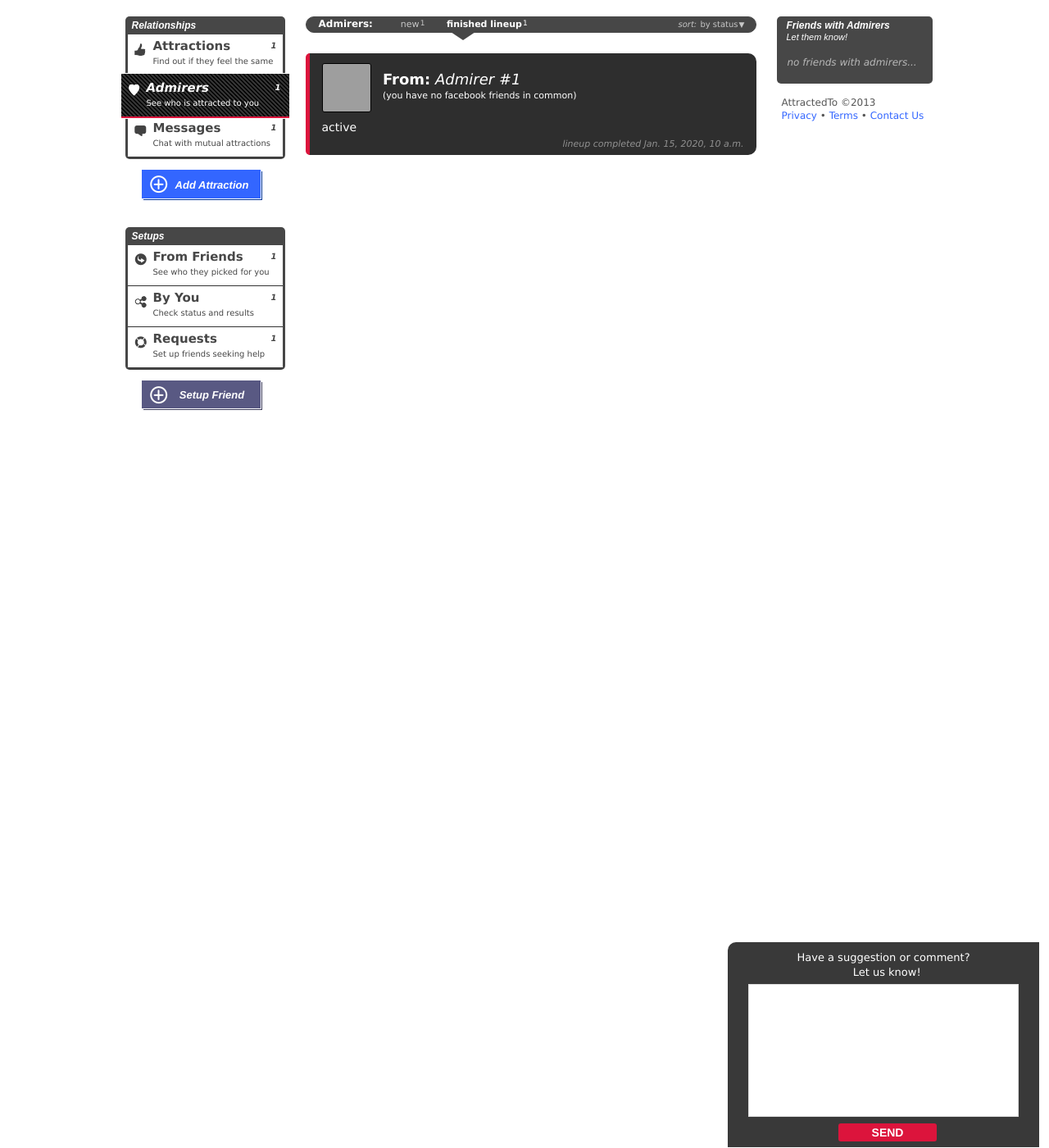
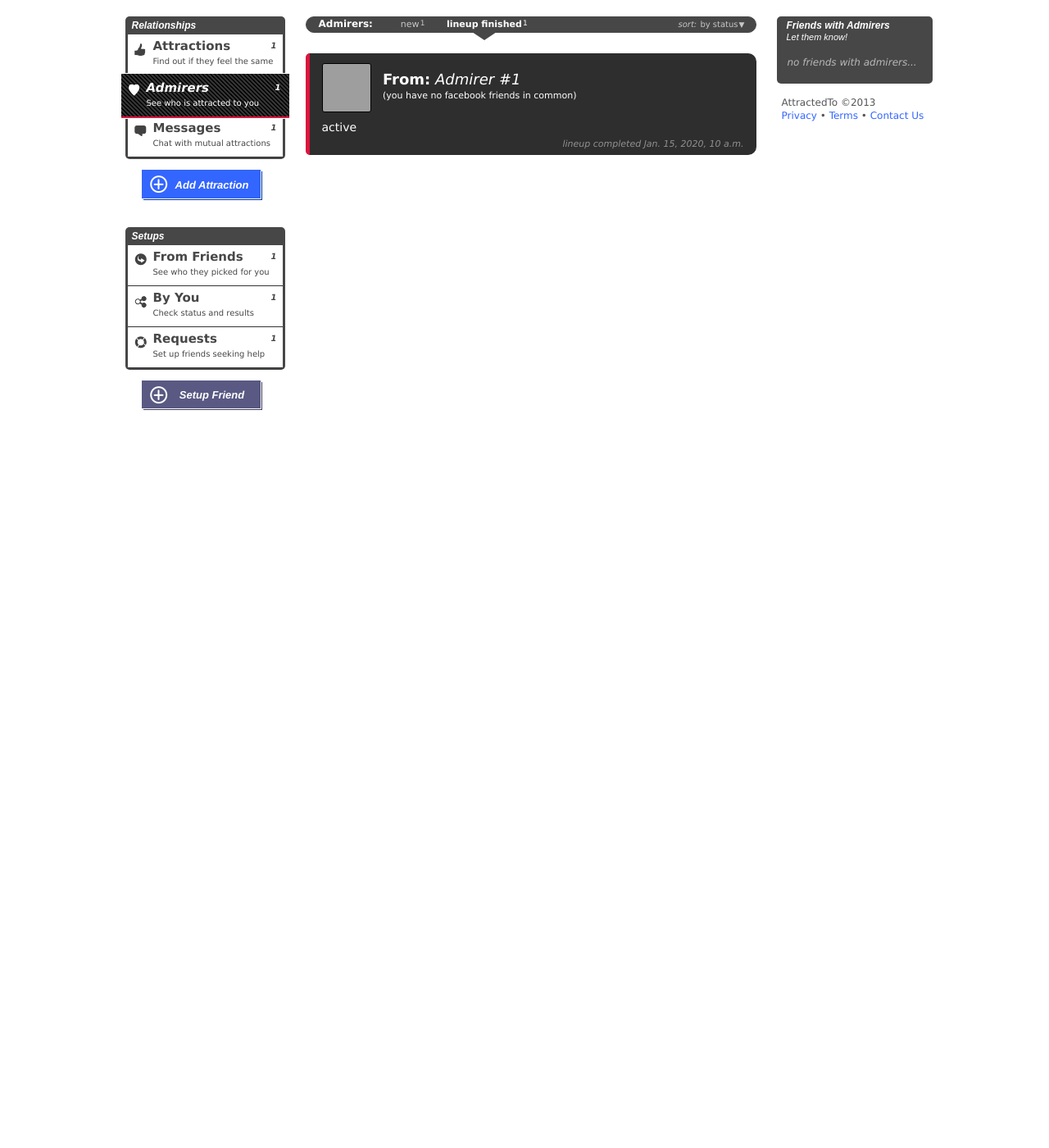
Before and after one commit to christophercheng/Crushmaven, a Django app: template crush/templates/admirers.html in a window 1280 px wide. Shown: the part 45-1445 px from the top of the page at 82% size. After the commit the page ends 545 px from the top, so only its background shows below. Run offline with Django 3.2, Linux system fonts and the light colour scheme; the template is opened without the code that fills it: most values are stand-ins (such as "Sample title", 1, 10 or a date in 2020); parts of the project's set-up code (start-up, migrations or seed data) failed here and were passed over; some libraries are stand-ins or nearby versions; grey boxes are pictures that could not be loaded.

Commit message:
centered the title bar pointers

```diff
--- a/crush/static/fbdater.css
+++ b/crush/static/fbdater.css
@@ -14,7 +14,6 @@ body {
   font-size: 14px;
   line-height: 16px;
   color: #333333;
-	height:1400px;
  	overflow-x: hidden;
  	overflow-y: scroll;
  	/*#force vertical scrollbar on all pages so that main container doesn't jump between pages with and without content
@@ -896,16 +895,24 @@ ul.title_bar li .title_bar_page_first_link {
 	margin-right:30px;
 }
 
-ul.title_bar li .title_bar_page_link #page_link_pointer{
-	position:absolute;
-	left:5px;
-	bottom:-13px;
+ul.title_bar li .title_bar_page_link .page_link_pointer_container{
+	position:absolute;
+	display:inline-block;
+	width:100%;
+	top:16px;
+	left:0px;
+	text-align:center;
+}
+
+ul.title_bar li .title_bar_page_link .page_link_pointer{
+	display:inline-block;
 	width:0px;
 	height:0px;
 	text-align:center;
 	border-left:15px solid transparent;
 	border-right:15px solid transparent;
 	border-top:10px solid #474747;
+	vertical-align:top;
 }
 
 ul.title_bar li .title_bar_page_link .responded_pointer{
--- a/crush/templates/admirers.html
+++ b/crush/templates/admirers.html
@@ -86,11 +86,11 @@ $(document).ready(function()
 	</li>
 	<li class="title_bar_page_links">
 		{% if admirer_type = 0  %}
-			<span class="title_bar_page_link active_title_bar_page_link title_bar_page_first_link "><span id="page_link_pointer" class="lineup_incomplete_pointer"></span>new<span class="title_bar_count"> {{admirer_relationships.count}}</span></span>
-			<a class="title_bar_page_link inactive_title_bar_page_link" href="/admirers_past/">finished lineup<span class="title_bar_count"> {{past_admirers_count}}</span></a>
+			<span class="title_bar_page_link active_title_bar_page_link title_bar_page_first_link "><span class="page_link_pointer_container"><span class="page_link_pointer page_link_first_pointer"></span></span>new<span class="title_bar_count"> {{admirer_relationships.count}}</span></span>
+			<a class="title_bar_page_link inactive_title_bar_page_link" href="/admirers_past/">lineup finished<span class="title_bar_count"> {{past_admirers_count}}</span></a>
 		{% else %}
 			<a class = "title_bar_page_link inactive_title_bar_page_link title_bar_page_first_link" href="/admirers/">new<span class="title_bar_count"> {{progressing_admirers_count}}</span></a>
-			<span class="title_bar_page_link active_title_bar_page_link"><span id="page_link_pointer" class="lineup_finished_pointer"></span>finished lineup<span class="title_bar_count"> {{admirer_relationships.count}}</span></span>
+			<span class="title_bar_page_link active_title_bar_page_link"><span class="page_link_pointer_container"><span class="page_link_pointer page_link_second_pointer"></span></span>lineup finished<span class="title_bar_count"> {{admirer_relationships.count}}</span></span>
 		{% endif %}
 	</li>
 </ul>
--- a/crush/templates/setups_by_me.html
+++ b/crush/templates/setups_by_me.html
@@ -78,11 +78,11 @@ $(document).ready(function()
 	</li>
 	<li class="title_bar_page_links">
 		{% if setup_type = 0  %}
-			<span class="title_bar_page_link active_title_bar_page_link title_bar_page_first_link "><span id="page_link_pointer" class="unfinished_setups_by_me_pointer"></span>started <span class="title_bar_count">{{setup_relationships.count}}</span></span>
+			<span class="title_bar_page_link active_title_bar_page_link title_bar_page_first_link "><span class="page_link_pointer_container"><span class="page_link_pointer page_link_first_pointer"></span></span>started<span class="title_bar_count">{{setup_relationships.count}}</span></span>
 			<a class="title_bar_page_link inactive_title_bar_page_link" href="/completed_setups_by_me/">finished <span class="title_bar_count">{{setups_completed_count}}</span></a>
 		{% else %}
-			<a class = "title_bar_page_link inactive_title_bar_page_link title_bar_page_first_link" href="/setups_by_me/">started <span class="title_bar_count">{{setups_incomplete_count}}</span></a>
-			<span class="title_bar_page_link active_title_bar_page_link"><span id="page_link_pointer" class="finished_setups_by_me_pointer"></span>finished <span class="title_bar_count">{{setup_relationships.count}}</span></span>
+			<a class = "title_bar_page_link inactive_title_bar_page_link title_bar_page_first_link" href="/setups_by_me/">started<span class="title_bar_count">{{setups_incomplete_count}}</span></a>
+			<span class="title_bar_page_link active_title_bar_page_link"><span class="page_link_pointer_container"><span class="page_link_pointer page_link_first_pointer"></span></span>finished<span class="title_bar_count">{{setup_relationships.count}}</span></span>
 		{% endif %}
 	</li>
 </ul>
--- a/crush/templates/setups_for_me.html
+++ b/crush/templates/setups_for_me.html
@@ -86,11 +86,11 @@ $(document).ready(function()
 	</li>
 	<li class="title_bar_page_links">
 		{% if setup_type = 0  %}
-			<span class="title_bar_page_link active_title_bar_page_link title_bar_page_first_link "><span id="page_link_pointer" class="unfinished_setups_for_me_pointer"></span>new <span class="title_bar_count">{{setup_relationships.count}}</span></span>
+			<span class="title_bar_page_link active_title_bar_page_link title_bar_page_first_link "><span class="page_link_pointer_container"><span class="page_link_pointer page_link_first_pointer"></span></span>new<span class="title_bar_count">{{setup_relationships.count}}</span></span>
 			<a class="title_bar_page_link inactive_title_bar_page_link" href="/completed_setups_for_me/">finished <span class="title_bar_count">{{setups_completed_count}}</span></a>
 		{% else %}
-			<a class = "title_bar_page_link inactive_title_bar_page_link title_bar_page_first_link" href="/setups_for_me/">new <span class="title_bar_count">{{setups_incomplete_count}}</span></a>
-			<span class="title_bar_page_link active_title_bar_page_link"><span id="page_link_pointer" class="finished_setups_for_me_pointer"></span>finished <span class="title_bar_count">{{setup_relationships.count}}</span></span>
+			<a class = "title_bar_page_link inactive_title_bar_page_link title_bar_page_first_link" href="/setups_for_me/">new<span class="title_bar_count">{{setups_incomplete_count}}</span></a>
+			<span class="title_bar_page_link active_title_bar_page_link"><span class="page_link_pointer_container"><span class="page_link_pointer page_link_first_pointer"></span></span>finished<span class="title_bar_count">{{setup_relationships.count}}</span></span>
 		{% endif %}
 	</li>
 </ul>
```
Also changed, not shown: crush/templates/crushes.html (+4 -4 lines).
